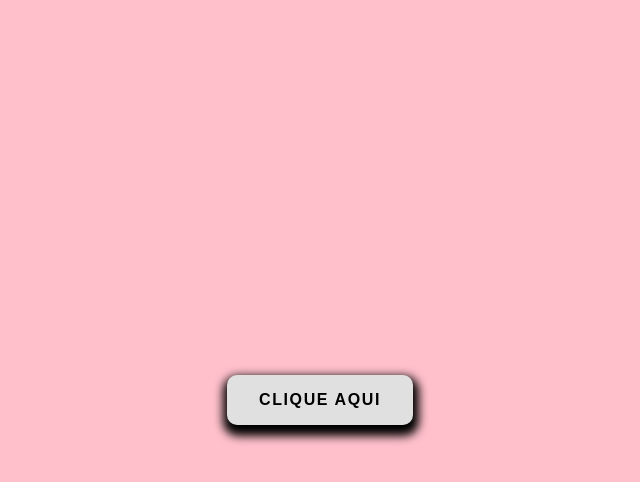
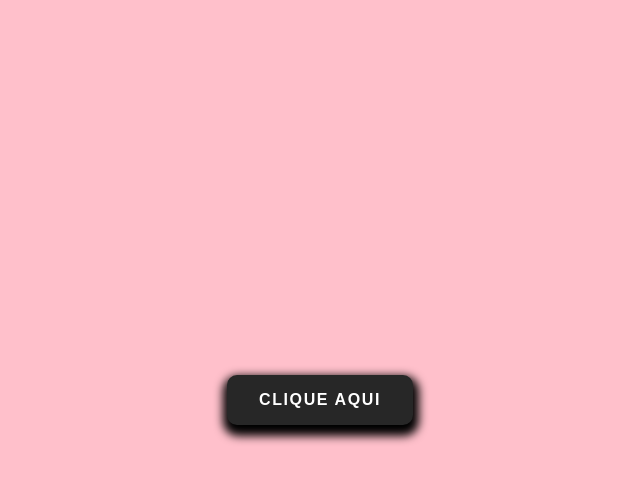
Before and after one commit to oAndin/Projeto-01-Bot-o-Cor--Aleatoria, a plain HTML site: page index.html in a window 1280 px wide. In both pictures the pointer is over the button "CLIQUE AQUI". Shown: the whole page, without its empty margins (320-960 px from the left). Drawn offline with Linux system fonts and the light colour scheme.

Commit message:
Coloquei um efeito hover, efeito gleidson

```diff
--- a/style.css
+++ b/style.css
@@ -27,8 +27,13 @@ body .btn {
     color: #000000;
     cursor: pointer;
     user-select: none;
-    transition-duration: 0.3ms;
+    transition: 0.5s ease-in-out;
     box-shadow: 1px 6px 10px 5px #000000;
+}
+
+body .btn:hover{
+    background-color: #272727;
+    color: #fff;
 }
 
 body .btn:active {
```
